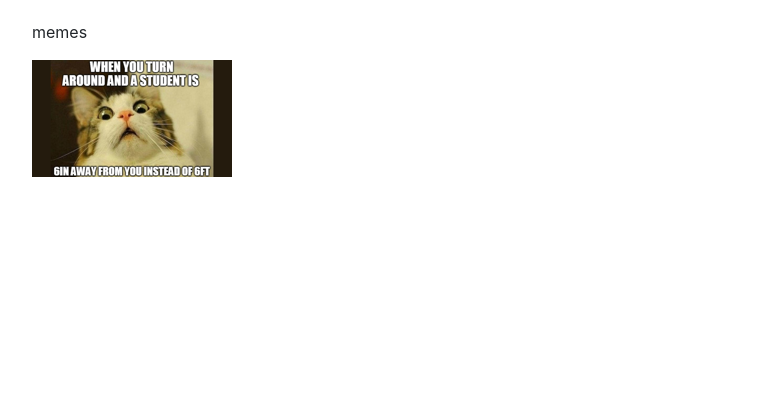
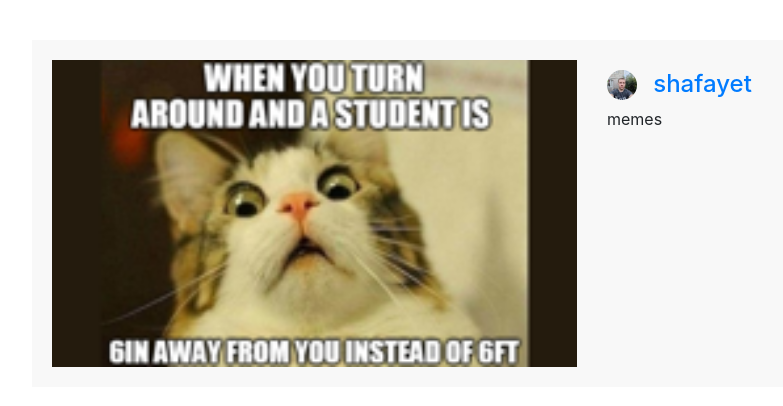
Before and after one commit to shafayet98/memeStack, a Flask app: page /1 in a window 1280 px wide. Shown: the part 76-482 px from the top of the page, without its empty margins (48-831 px from the left). Run offline with Flask 2, Linux system fonts and the light colour scheme; data comes from the database, SQL or seed files in the repository; both versions use the stored data as it was after the commit; some libraries are stand-ins or nearby versions.

Commit message:
each_meme page designed...

```diff
--- a/memeStackSite/mainproject/memes/picture_handler.py
+++ b/memeStackSite/mainproject/memes/picture_handler.py
@@ -25,9 +25,9 @@ def add_pic(pic_upload, username):
     strorage_filename = str(username)+str(datetime.datetime.now().time())+"."+ "png"
     filepath = os.path.join(current_app.root_path,'static/memes',strorage_filename)
 
-    outputsize = (200,200)
+    # outputsize = (200,200)
     pic = Image.open(pic_upload)
-    pic.thumbnail(outputsize)
+    # pic.thumbnail(outputsize)
     pic.save(filepath)
 
     model = load_model('mainproject/memes/model.v1.h5')
--- a/memeStackSite/mainproject/memes/views.py
+++ b/memeStackSite/mainproject/memes/views.py
@@ -1,7 +1,7 @@
 from flask import render_template,url_for,flash,redirect,request,Blueprint
 from flask_login import login_user, logout_user, current_user, login_required
 from mainproject import db
-from mainproject.models import Meme
+from mainproject.models import Meme, User
 from mainproject.memes.forms import MemePostForm
 from mainproject.memes.picture_handler import add_pic
 meme_post = Blueprint('meme_post',__name__)
@@ -28,7 +28,8 @@ def create_meme():
 @meme_post.route('/<int:meme_post_id>')
 def meme(meme_post_id):
     each_meme = Meme.query.get_or_404(meme_post_id)
-    return render_template('meme_show.html',post = each_meme)
+    user = User.query.filter_by(id = each_meme.user_id).first_or_404()
+    return render_template('meme_show.html',post = each_meme,user = user)
 
 # delete
 @meme_post.route('/<int:meme_post_id>/delete',methods = ['GET','POST'])
--- a/memeStackSite/mainproject/static/css/style.css
+++ b/memeStackSite/mainproject/static/css/style.css
@@ -94,3 +94,27 @@
 .profile_card .btn-outline-danger {
     width: 100% !important;
 }
+
+
+/* each meme show */
+
+.each_meme img {
+    width: 100%;
+}
+
+.each_meme {
+    padding: 20px;
+    margin-top: 20px;
+    background: #f8f8f8;
+}
+
+.each_meme_author {
+    margin-top: 10px;
+}
+
+.each_meme_author img {
+    width: 30px;
+    height: 30px;
+    border-radius: 50%;
+    object-fit: cover;
+}
--- a/memeStackSite/mainproject/templates/meme_show.html
+++ b/memeStackSite/mainproject/templates/meme_show.html
@@ -1,3 +1,39 @@
-{% extends "base.html" %} {% block content %}
-<p>{{post.meme_caption}}</p>
-<img src="{{url_for('static',filename= 'memes/'+post.meme_image)}}" alt=""> {% endblock %}
+{% extends "base.html" %}
+<!-- <br> -->
+{% block content %}
+
+<!-- <img src="{{url_for('static',filename= 'profile_pics/'+user.profile_image)}}" alt=""> -->
+<div class="container each_meme">
+    <div class="row">
+        <div class="col-sm-6">
+            <img src="{{url_for('static',filename= 'memes/'+post.meme_image)}}" alt="">
+        </div>
+        <div class="col-sm-6">
+            <div class="each_meme_author">
+                <div class="row">
+                    <div class="col-sm-1">
+                        <img src="{{url_for('static',filename= 'profile_pics/'+user.profile_image)}}" alt="">
+                    </div>
+                    <div class="col-sm-11">
+                        <a href="{{url_for('users.profile',username= user.username)}}">
+                            <h4>{{user.username}}</h4>
+                        </a>
+                    </div>
+                </div>
+                <p>
+                    {{post.meme_caption}}
+                </p>
+            </div>
+        </div>
+    </div>
+</div>
+
+
+
+
+
+
+
+
+<!-- <br> -->
+{% endblock %}
--- a/memeStackSite/mainproject/templates/profile.html
+++ b/memeStackSite/mainproject/templates/profile.html
@@ -23,11 +23,16 @@
                 {{meme.meme_caption}}
             </div>
             <img class="card-img-top" src="{{url_for('static',filename= 'memes/'+meme.meme_image)}}" alt="Card image cap">
+            <!-- <br> -->
+            {% if user.username == current_user.username %}
             <div class="card-footer bg-transparent">
                 <form action="{{url_for('meme_post.delete_meme',meme_post_id = meme.id)}}" method="POST">
                     <input class="btn btn-outline-danger" type="submit" value="Delete">
                 </form>
             </div>
+            {% else %}
+            <div class="p-1"></div>
+            {% endif %}
         </div>
     </a>
     {% endfor %}
```
Also changed, not shown: memeStackSite/mainproject/data.sqlite, memeStackSite/mainproject/static/memes/shafayet17:50:47.863800.png (added), memeStackSite/mainproject/static/profile_pics/shafayet.jpg (added).
